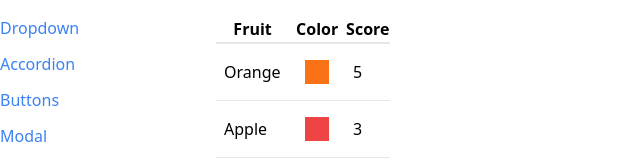
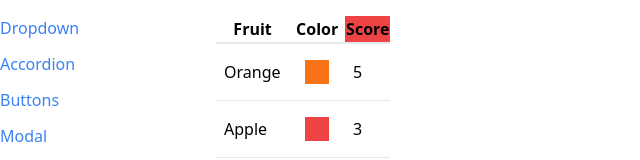
Before and after one commit to Atman-Shah/Modern-React-with-Redux, a React (Create React App) app in the folder 6. comps/: page /table in a window 1280 px wide. Shown: the top 160 px of the page, without its empty margins (0-640 px from the left). Built offline with nearby package versions, Linux system fonts and the light colour scheme.

Commit message:
264th Video - Customizing Header Cells

```diff
--- a/6. comps/src/components/Table.js
+++ b/6. comps/src/components/Table.js
@@ -1,11 +1,19 @@
 function Table({ data, config, keyFn }) {
   const renderedHeaders = config.map((column) => {
-        return <th key={column.lable}>{column.lable}</th>
+    if (column.header) {
+      return  column.header();
+    }
+
+    return <th key={column.lable}>{column.lable}</th>;
   });
 
   const renderedRows = data.map((rowData) => {
     const renderedCells = config.map((column) => {
-            return <td className="p-2" key={column.lable}>{column.render(rowData)}</td>;
+      return (
+        <td className="p-2" key={column.lable}>
+          {column.render(rowData)}
+        </td>
+      );
     });
 
     return (
@@ -15,13 +23,10 @@ function Table({ data, config, keyFn }) {
     );
   });
 
-
   return (
     <table className="table-auto border-spacong-2">
       <thead>
-        <tr className="border-b-2">
-            {renderedHeaders}
-        </tr>
+        <tr className="border-b-2">{renderedHeaders}</tr>
       </thead>
       <tbody>{renderedRows}</tbody>
     </table>
--- a/6. comps/src/pages/TablePage.js
+++ b/6. comps/src/pages/TablePage.js
@@ -14,7 +14,11 @@ function TablePage() {
       lable: "Color",
       render: (fruit) => <div className={`p-3 m-2 ${fruit.color}`} />,
     },
-    { lable: "Score", render: (fruit) => fruit.score },
+    {
+      lable: "Score",
+      render: (fruit) => fruit.score,
+      header: () => <th className="bg-red-500">Score</th>,
+    },
   ];
 
   const keyFn = (fruit) => {
```
Lines whose indentation alone changed are shown as unchanged.
